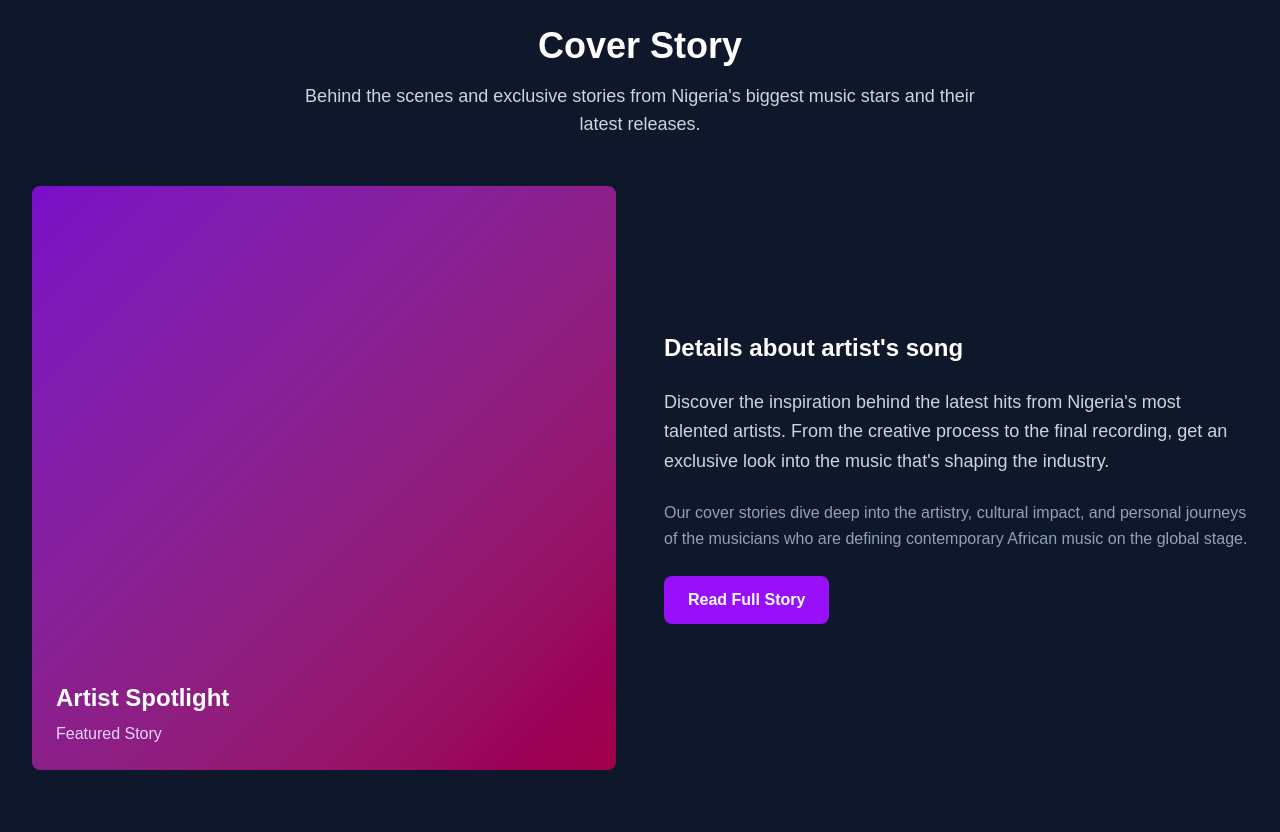
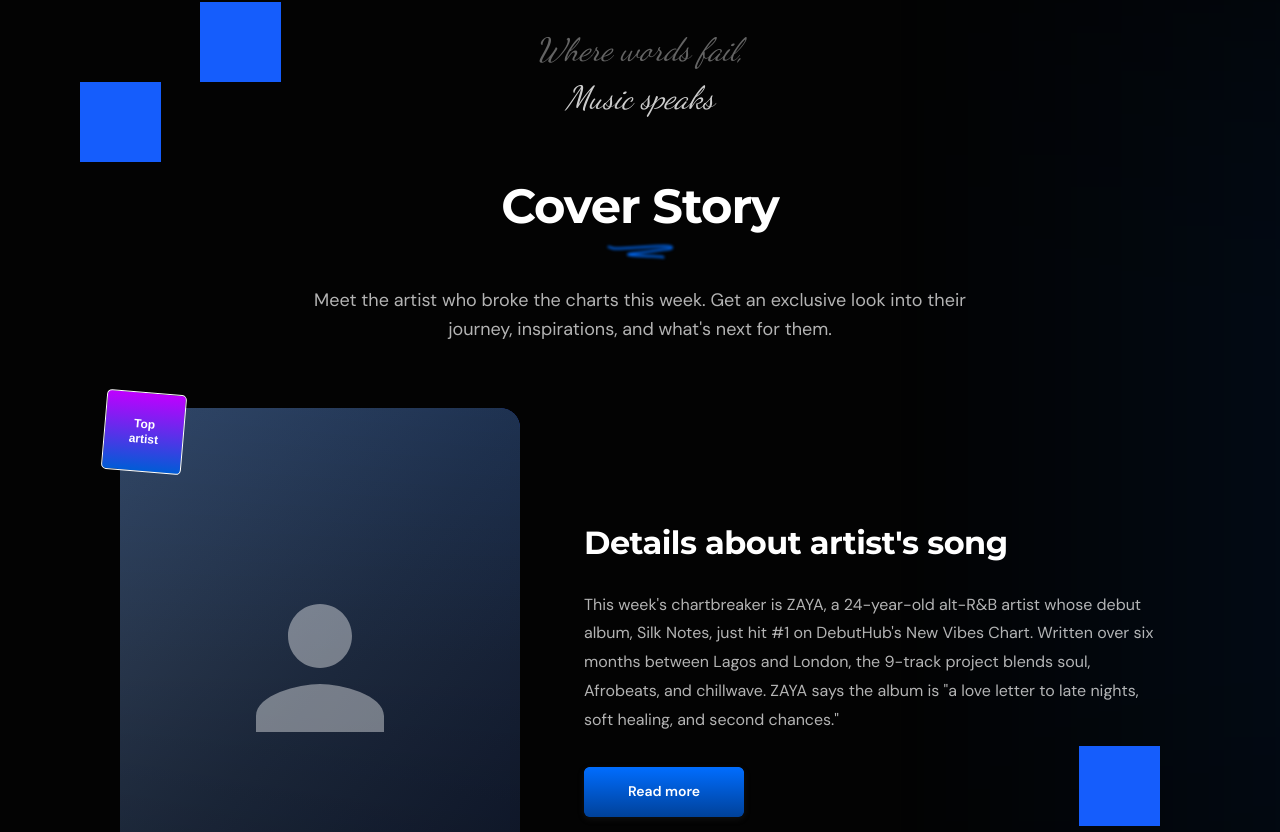
Before and after one commit to Kellytomi/thedebuthub, a Next.js app: page / in a window 1280 px wide. Shown: the part 1728-2560 px from the top of the page. Built offline with nearby package versions, Linux system fonts and the light colour scheme.

Commit message:
Revamp Cover Story Section with new layout and design elements. Added gradient effects, updated typography, and enhanced content presentation for improved user experience. Adjusted styles in Hero and Top Albums sections for consistency with new branding.

```diff
--- a/src/app/components/CoverStorySection.js
+++ b/src/app/components/CoverStorySection.js
@@ -4,40 +4,236 @@ import Image from 'next/image';
 
 export default function CoverStorySection() {
   return (
-    <section className="py-16 px-4 sm:px-6 lg:px-8 bg-slate-900">
-      <div className="max-w-7xl mx-auto">
-        <div className="text-center mb-12">
-          <h2 className="text-3xl sm:text-4xl font-bold text-white mb-4">
-            Cover Story
-          </h2>
-          <p className="text-slate-300 text-lg max-w-2xl mx-auto">
-            Behind the scenes and exclusive stories from Nigeria's biggest music stars and their latest releases.
+    <section
+      className="relative overflow-hidden mx-auto"
+      style={{
+        width: '100%',
+        maxWidth: '1440px',
+        height: '1024px',
+        backgroundColor: '#030303'
+      }}
+    >
+
+
+      {/* Blue gradient blur effect on the right */}
+      <div
+        className="absolute"
+        style={{
+          width: '32px',
+          height: '1024px',
+          top: '14px',
+          left: '1298px',
+          background: '#006DFF',
+          backdropFilter: 'blur(300px)',
+          filter: 'blur(150px)'
+        }}
+      />
+
+      {/* Blue accent squares scattered */}
+      <div className="absolute inset-0">
+        {/* Top left blue squares */}
+        <div
+          className="absolute bg-blue-600"
+          style={{
+            top: '120px',
+            left: '80px',
+            width: '81.37px',
+            height: '80.23px'
+          }}
+        />
+        <div
+          className="absolute bg-blue-600"
+          style={{
+            top: '40px',
+            left: '200px',
+            width: '81.37px',
+            height: '80.23px'
+          }}
+        />
+
+        {/* Bottom right blue squares */}
+        <div
+          className="absolute bg-blue-600"
+          style={{
+            bottom: '160px',
+            right: '120px',
+            width: '81.37px',
+            height: '80.23px'
+          }}
+        />
+        <div
+          className="absolute bg-blue-600"
+          style={{
+            bottom: '40px',
+            right: '200px',
+            width: '81.37px',
+            height: '80.23px'
+          }}
+        />
+      </div>
+
+      {/* Main Content */}
+      <div className="relative z-10 h-full">
+        {/* Top tagline */}
+        <div className="text-center pt-16 mb-12">
+          <p
+            className="italic"
+            style={{
+              fontFamily: "'Dancing Script', cursive",
+              fontSize: '32px'
+            }}
+          >
+            <span style={{ color: '#646464' }}>Where words fail,</span><br />
+            <span className="text-white/80">Music speaks</span>
           </p>
         </div>
 
-        <div className="grid grid-cols-1 lg:grid-cols-2 gap-12 items-center">
-          <div className="relative">
-            <div className="aspect-square bg-gradient-to-br from-purple-600 to-pink-700 rounded-lg overflow-hidden">
-              <div className="absolute inset-0 bg-black/20"></div>
-              <div className="absolute bottom-6 left-6 text-white">
-                <h3 className="text-2xl font-bold mb-2">Artist Spotlight</h3>
-                <p className="text-purple-200">Featured Story</p>
+                 {/* Cover Story Header */}
+         <div className="text-center mb-16">
+           <h2
+             className="text-white font-bold"
+             style={{
+               fontFamily: "'Montserrat', sans-serif",
+               fontSize: '48px',
+               letterSpacing: '-1px'
+             }}
+           >
+             Cover Story
+           </h2>
+
+           {/* Underline SVG */}
+           <div className="flex justify-center mb-6">
+             <svg width="72" height="20" viewBox="0 0 72 20" fill="none" xmlns="http://www.w3.org/2000/svg">
+               <g filter="url(#filter0_f_48_3159)">
+                 <path d="M4.60278 4.90981C4.87059 5.03038 6.17689 5.53795 8.83762 6.2917C10.3038 6.70705 12.1111 6.75763 20.4341 6.30772C28.7572 5.85781 43.5684 4.79557 52.3199 4.35065C61.0714 3.90573 63.3145 4.11031 64.7529 4.30279C66.7723 4.57302 67.5408 4.93934 67.8032 5.2588C67.9538 5.44205 67.7811 5.85274 67.6107 6.14448C67.4403 6.43622 67.1858 6.64375 59.8265 7.6032C52.4673 8.56265 38.0109 10.2677 30.6339 11.2583C23.257 12.2488 23.3975 12.4732 24.6283 12.7881C25.859 13.1031 28.1757 13.5018 33.5958 13.7983C39.0159 14.0948 47.4693 14.277 52.0885 14.4093C56.7077 14.5417 57.2367 14.6188 57.777 14.7791C58.3173 14.9394 58.8529 15.1805 59.4048 15.4289" stroke="#006DFF" strokeWidth="2" strokeLinecap="round"/>
+               </g>
+               <defs>
+                 <filter id="filter0_f_48_3159" x="0.602539" y="0.0842056" width="71.2583" height="19.345" filterUnits="userSpaceOnUse" colorInterpolationFilters="sRGB">
+                   <feFlood floodOpacity="0" result="BackgroundImageFix"/>
+                   <feBlend mode="normal" in="SourceGraphic" in2="BackgroundImageFix" result="shape"/>
+                   <feGaussianBlur stdDeviation="1.5" result="effect1_foregroundBlur_48_3159"/>
+                 </filter>
+               </defs>
+             </svg>
+           </div>
+          <p
+            className="text-white/70 max-w-4xl mx-auto"
+            style={{
+              fontFamily: "'DM Sans', sans-serif",
+              fontSize: '18px',
+              lineHeight: '1.6'
+            }}
+          >
+            Meet the artist who broke the charts this week. Get an exclusive look into their<br />
+            journey, inspirations, and what's next for them.
+          </p>
+        </div>
+
+        {/* Artist Story Content */}
+        <div className="flex items-center justify-center px-16 gap-16">
+          {/* Artist Image with Badge */}
+          <div className="relative flex-shrink-0">
+            {/* Top Artist Badge */}
+            <div
+              className="absolute -top-4 -left-4 z-20"
+              style={{
+                width: '80px',
+                height: '80px',
+                borderRadius: '5px',
+                border: '1px solid #FFFFFF',
+                background: 'linear-gradient(180deg, #BF00FF 0%, #005CD6 100%)',
+                transform: 'rotate(4.87deg)'
+              }}
+            >
+              <div className="w-full h-full flex flex-col items-center justify-center text-white text-xs font-bold leading-tight">
+                <div>Top</div>
+                <div>artist</div>
+              </div>
+            </div>
+
+            {/* Artist Image */}
+            <div
+              className="relative overflow-hidden"
+              style={{
+                width: '400px',
+                height: '520px',
+                borderRadius: '20px',
+                background: 'linear-gradient(135deg, #1e3a8a 0%, #1e40af 50%, #2563eb 100%)'
+              }}
+            >
+              {/* Artist placeholder with realistic styling */}
+              <div className="w-full h-full bg-gradient-to-br from-slate-700 via-slate-800 to-slate-900 flex items-center justify-center relative">
+                {/* Subtle overlay */}
+                <div className="absolute inset-0 bg-gradient-to-t from-black/20 via-transparent to-blue-500/10" />
+
+                {/* Artist figure placeholder */}
+                <div className="relative text-white/40">
+                  <svg className="w-48 h-48" fill="currentColor" viewBox="0 0 24 24">
+                    <path d="M12 12c2.21 0 4-1.79 4-4s-1.79-4-4-4-4 1.79-4 4 1.79 4 4 4zm0 2c-2.67 0-8 1.34-8 4v2h16v-2c0-2.66-5.33-4-8-4z"/>
+                  </svg>
+                </div>
               </div>
             </div>
           </div>
 
-          <div className="space-y-6">
-            <h3 className="text-2xl font-bold text-white">
+          {/* Artist Details */}
+          <div className="flex-1 max-w-xl">
+            <h3
+              className="text-white font-bold mb-6"
+              style={{
+                fontFamily: "'Montserrat', sans-serif",
+                fontSize: '32px',
+                letterSpacing: '-0.5px'
+              }}
+            >
               Details about artist's song
             </h3>
-            <p className="text-slate-300 text-lg leading-relaxed">
-              Discover the inspiration behind the latest hits from Nigeria's most talented artists. From the creative process to the final recording, get an exclusive look into the music that's shaping the industry.
+
+            <p
+              className="text-white/70 mb-8 leading-relaxed"
+              style={{
+                fontFamily: "'DM Sans', sans-serif",
+                fontSize: '16px',
+                lineHeight: '1.8'
+              }}
+            >
+              This week's chartbreaker is ZAYA, a 24-year-old alt-R&B artist whose
+              debut album, Silk Notes, just hit #1 on DebutHub's New Vibes Chart.
+              Written over six months between Lagos and London, the 9-track project
+              blends soul, Afrobeats, and chillwave. ZAYA says the album is "a love
+              letter to late nights, soft healing, and second chances."
             </p>
-            <p className="text-slate-400 leading-relaxed">
-              Our cover stories dive deep into the artistry, cultural impact, and personal journeys of the musicians who are defining contemporary African music on the global stage.
-            </p>
-            <button className="bg-purple-600 hover:bg-purple-700 text-white font-semibold py-3 px-6 rounded-lg transition-colors">
-              Read Full Story
+
+            {/* Read More Button */}
+            <button
+              className="text-white font-semibold relative overflow-hidden hover:scale-105 transition-transform"
+              style={{
+                width: '160px',
+                height: '50px',
+                borderRadius: '6px',
+                background: 'linear-gradient(180deg, #006DFF 0%, #004199 100%)',
+                boxShadow: '0px 2px 7px 0px rgba(87, 87, 87, 0.17)',
+                fontFamily: "'DM Sans', sans-serif",
+                fontSize: '14px',
+                padding: '8px 16px'
+              }}
+            >
+              {/* Border gradient overlay */}
+              <div
+                className="absolute inset-0 rounded-md p-px"
+                style={{
+                  background: 'linear-gradient(180deg, #338AFF 0%, #003883 100%)',
+                  zIndex: -1
+                }}
+              >
+                <div
+                  className="w-full h-full rounded-md"
+                  style={{
+                    background: 'linear-gradient(180deg, #006DFF 0%, #004199 100%)'
+                  }}
+                />
+              </div>
+              Read more
             </button>
           </div>
         </div>
--- a/src/app/components/HeroSection.js
+++ b/src/app/components/HeroSection.js
@@ -137,13 +137,13 @@ export default function HeroSection() {
       <div className="relative z-10 flex flex-col items-center justify-center h-full text-center px-8">
         {/* Tagline */}
         <h2
-          className="text-white/80 mb-8 text-lg"
+          className="mb-8 text-lg"
           style={{
             fontFamily: "'Dancing Script', cursive",
             fontSize: '24px'
           }}
         >
-          Your Sound, Your Story, Your Stage
+          <span style={{ color: '#646464' }}>Your</span> <span className="text-white">Sound,</span> <span style={{ color: '#646464' }}>Your</span> <span className="text-white">Story,</span> <span style={{ color: '#646464' }}>Your</span> <span className="text-white">Stage</span>
         </h2>
 
         {/* Main Title */}
--- a/src/app/components/TopAlbumsSection.js
+++ b/src/app/components/TopAlbumsSection.js
@@ -98,11 +98,12 @@ export default function TopAlbumsSection() {
         {/* Section Title */}
         <div className="text-center mb-16">
           <h2
-            className="text-white/80 mb-2"
+            className="mb-2"
             style={{
               fontFamily: "'Dancing Script', cursive",
               fontSize: '36px',
-              fontWeight: '400'
+              fontWeight: '400',
+              color: '#646464'
             }}
           >
             Top albums
```
Also changed, not shown: public/Vector from The Debut Hub.png (added), public/Vector from The Debut Hub.svg (added).
